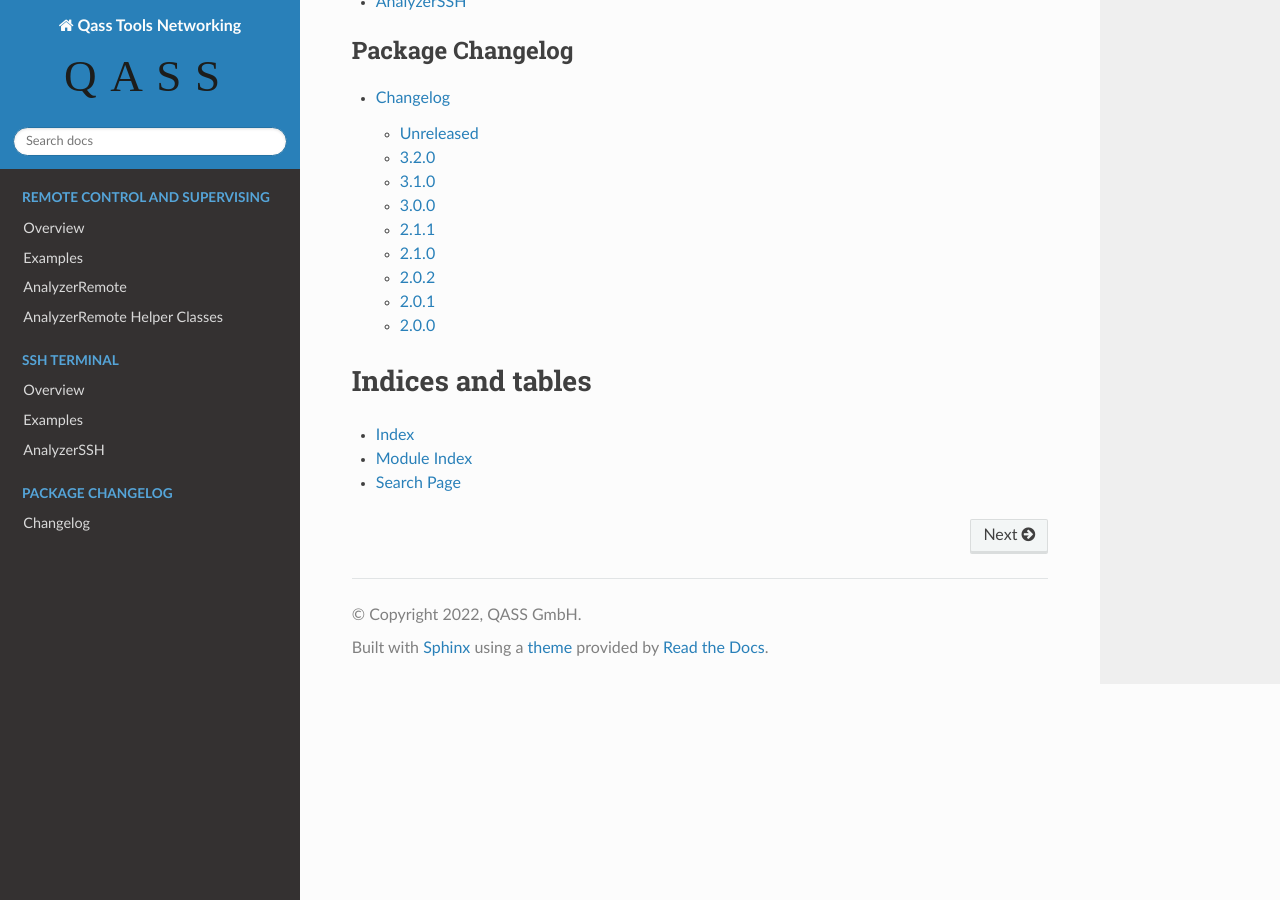
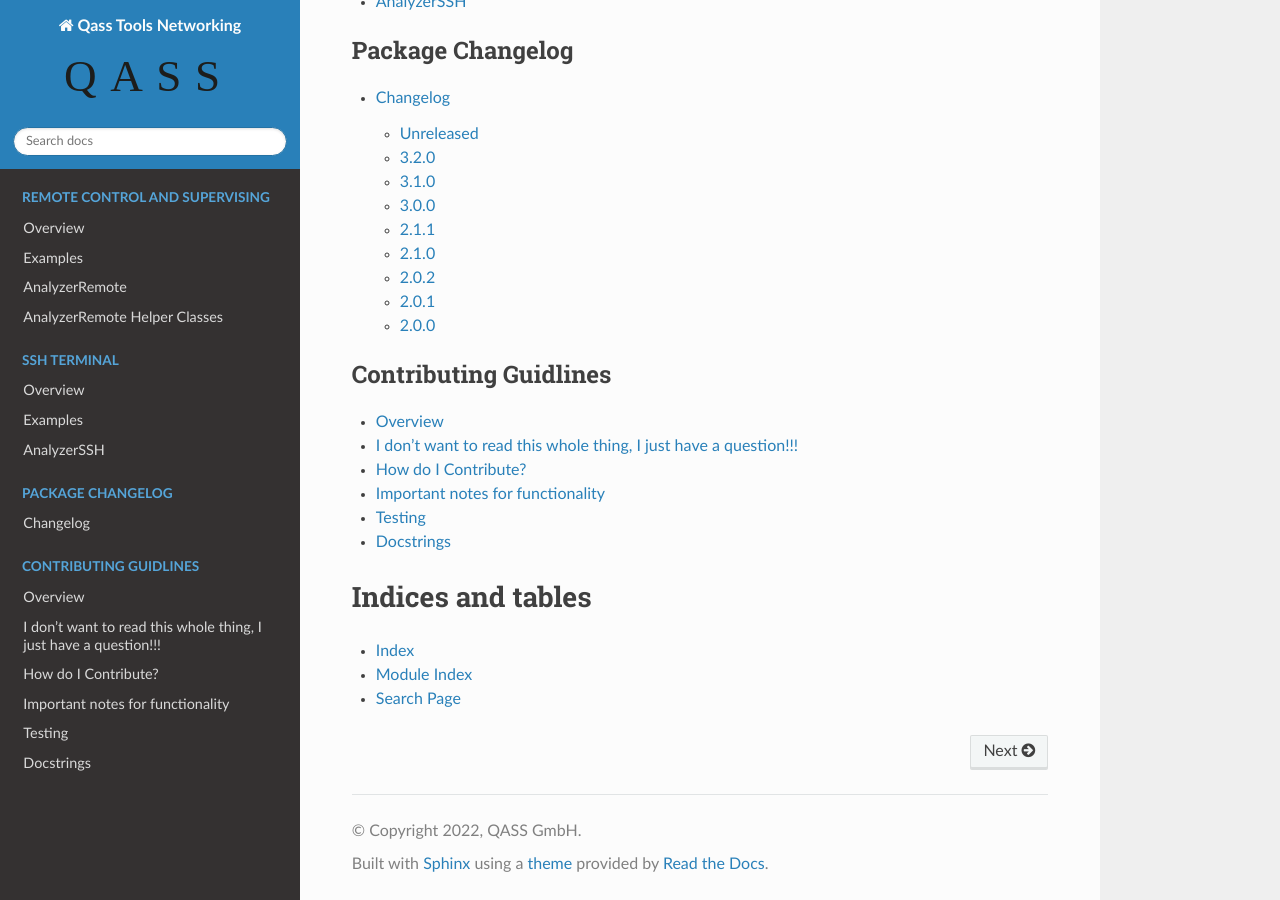
Before and after one commit to QASS/qass-tools-networking, a Sphinx documentation site: the page built from docs/source/index.rst, in a window 1280 px wide and 900 px high, scrolled down 974 px. Built offline with Sphinx 7.4.7 and the Read the Docs theme 2.0.0, drawn with Linux system fonts in a browser that asks for light colours.

```diff
--- a/docs/source/analyzer_socket.rst
+++ b/docs/source/analyzer_socket.rst
@@ -120,10 +120,7 @@ AnalyzerRemote
 **************
 
 .. autoclass:: qass.tools.networking.analyzer_socket.AnalyzerRemote
-
         :members:
-
-        .. automethod:: __init__
 
 AnalyzerRemote Helper Classes
 *****************************
--- a/docs/source/conf.py
+++ b/docs/source/conf.py
@@ -1,8 +1,8 @@
 import os
 import sys
 import pathlib
-sys.path.insert(0, os.path.abspath('../src'))
-#sys.path.insert(0, pathlib.Path(__file__).parents[2].resolve().as_posix())
+#sys.path.insert(0, os.path.abspath('../src'))
+sys.path.insert(0, os.path.abspath(os.path.join('..', '..', 'src')))
 sys.path.append(os.path.abspath("./_ext"))
 # Configuration file for the Sphinx documentation builder.
 #
--- a/docs/source/index.rst
+++ b/docs/source/index.rst
@@ -29,6 +29,13 @@ If you run into a bug or compatibility problems please contact ewiebelitz@qass.n
    changelog
 
 .. toctree::
+   :maxdepth: 6
+   :caption: Contributing Guidlines
+
+   contributing_guide
+
+
+.. toctree::
    :maxdepth: 2
    :caption: Python Server Client
 
--- a/setup.cfg
+++ b/setup.cfg
@@ -1,6 +1,6 @@
 [metadata]
 name = qass_tools_networking
-version = 3.1.0
+version = 3.3.0
 author = Oliver Kowollik
 author_email = okowollik@qass.net
 description = Networking package to communicate with the Analyzer4D
```
